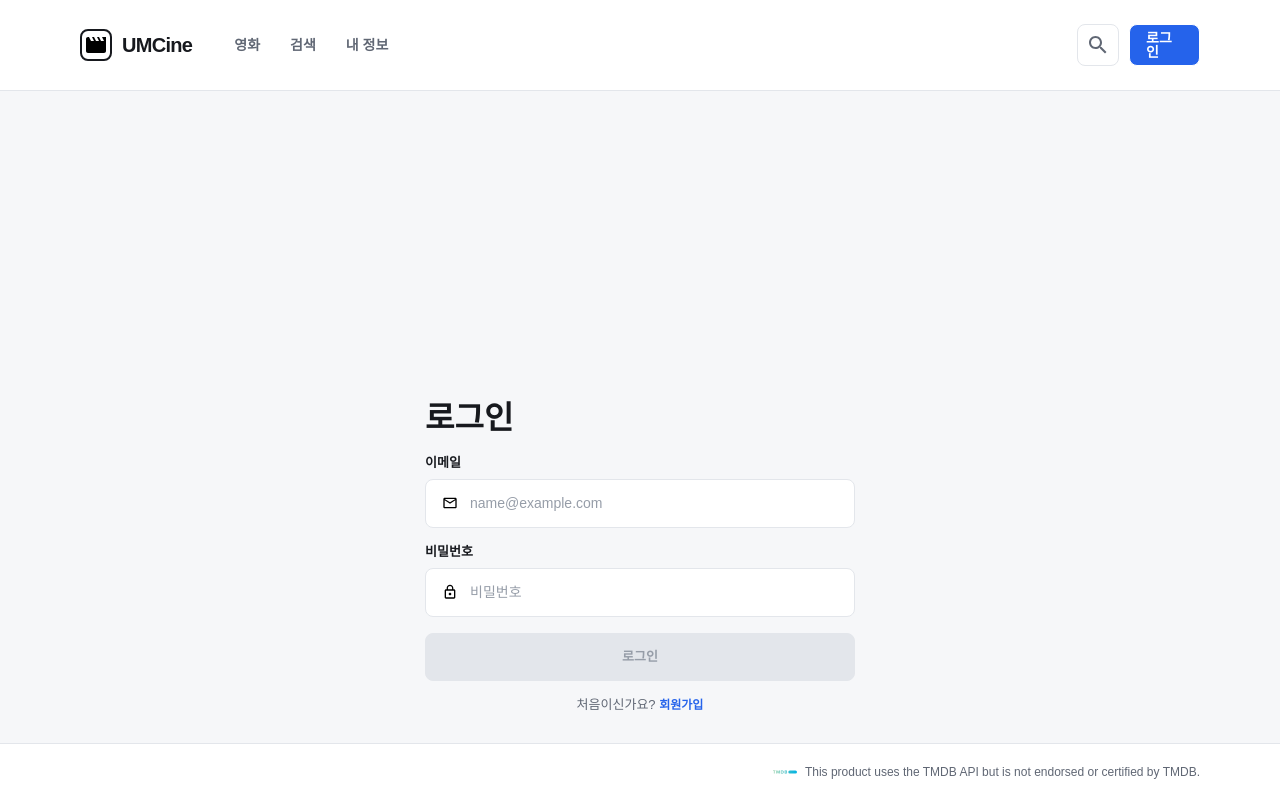
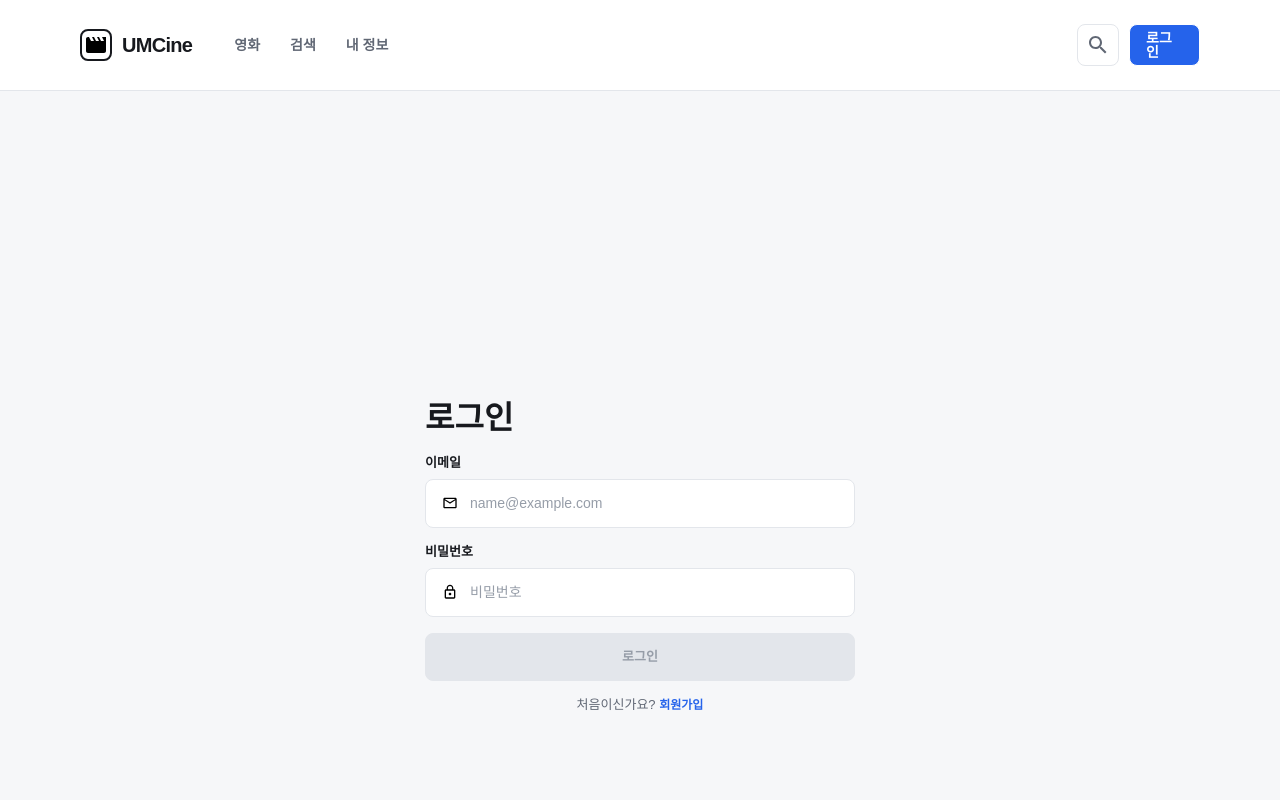
Before and after one commit to SWU-UMC/11th_Web_A, a React (Vite) app in the folder mini/week7/umcine/: page /login in a window 1280 px wide. Shown: the top 800 px of the page. Built offline with nearby package versions, Linux system fonts and the light colour scheme; no server answers.

Commit message:
fix: 로그인·회원가입 화면 하단 여백 조정

```diff
--- a/mini/week7/umcine/src/pages/auth/login-page.tsx
+++ b/mini/week7/umcine/src/pages/auth/login-page.tsx
@@ -49,7 +49,7 @@ export function LoginPage() {
 
   return (
     <main className="flex flex-1 justify-center bg-[#f6f7f9]">
-      <section className="w-[430px] pt-[306.5px]">
+      <section className="w-[430px] py-[306.5px]">
         <h1 className="m-0 mb-[16px] text-[32px] font-bold leading-[41px] text-[#17191e]">
           로그인
         </h1>
--- a/mini/week7/umcine/src/pages/auth/signup-page.tsx
+++ b/mini/week7/umcine/src/pages/auth/signup-page.tsx
@@ -181,7 +181,7 @@ export function SignupPage() {
 
   return (
     <main className="flex flex-1 justify-center bg-[#f6f7f9]">
-      <section className="w-[430px] pt-[211.5px]">
+      <section className="w-[430px] py-[211.5px]">
         <h1 className="m-0 mb-[16px] text-[32px] font-bold leading-[41px] text-[#17191e]">
           회원가입
         </h1>
```
